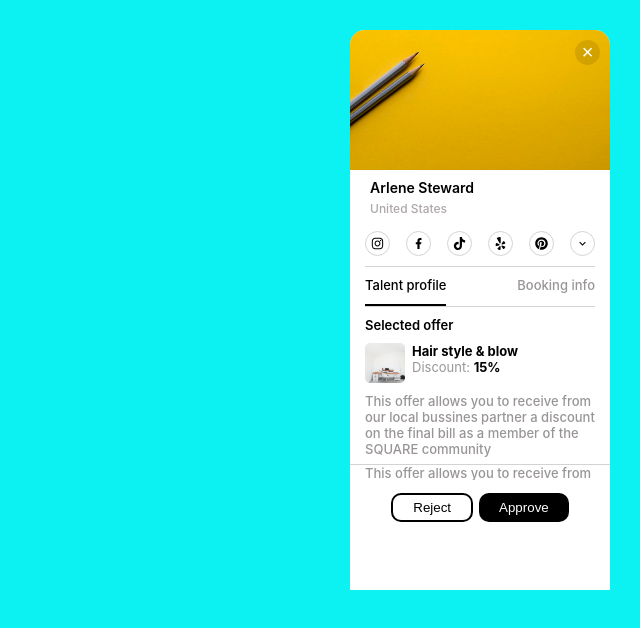
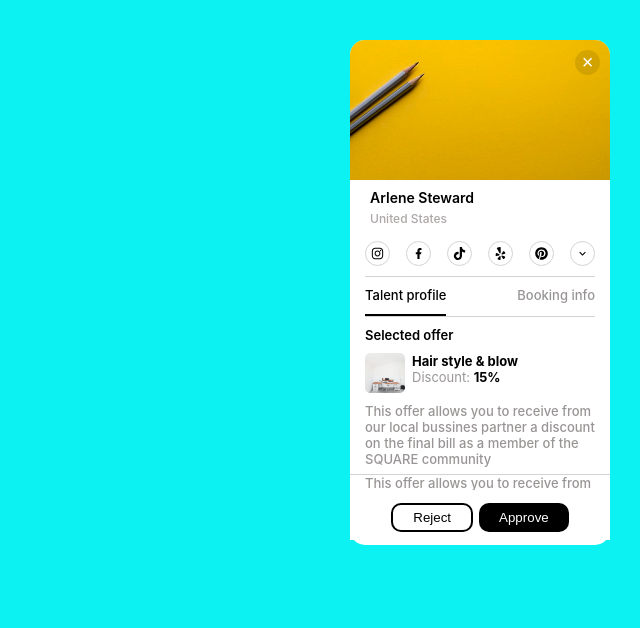
Before and after one commit to Zaibi727/Collection-of-Designs, a React (Create React App) app: page / in a window 1280 px wide. Shown: the top 628 px of the page, without its empty margins (640-1280 px from the left). Built offline with nearby package versions, Linux system fonts and the light colour scheme.

Commit message:
Update modalwithtab.module.css

```diff
--- a/src/components/ModalWithTab/modalwithtab.module.css
+++ b/src/components/ModalWithTab/modalwithtab.module.css
@@ -11,11 +11,11 @@
 .mmm{
     width: 260px;
     max-height: 70vh;
-    height: 100%;
+    height: 500px;
     text-align: left;
     position: fixed;
     right: 30px;
-    top: 30px;
+    top: 40px;
     border-top-left-radius: 15px;
     border-top-right-radius: 15px;
     background-color: rgb(255, 255, 255);
```
